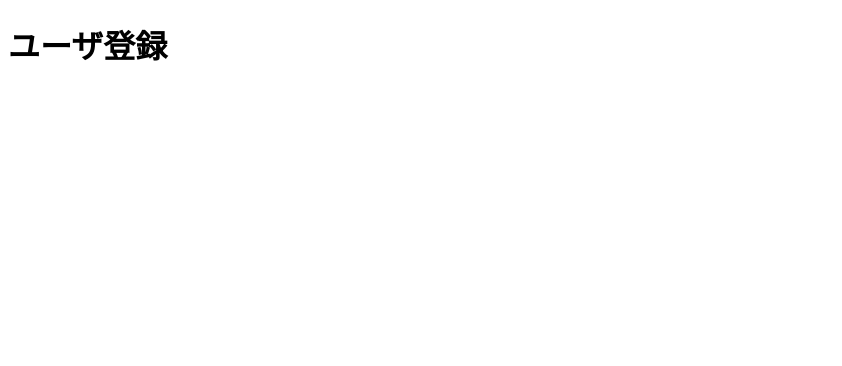
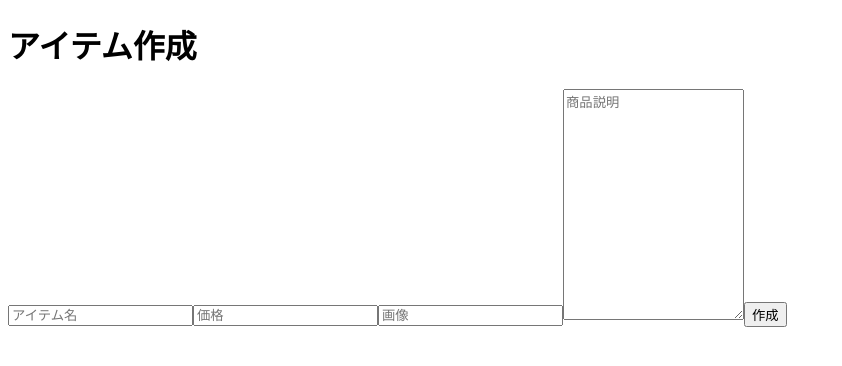
Before and after one commit to ishikado/nexmarket_sample, a Next.js app: page /item/create in a window 1280 px wide. Shown: the top 366 px of the page, without its empty margins (0-842 px from the left). Built offline with nearby package versions, Linux system fonts and the light colour scheme.

Commit message:
cha8.3 実装

```diff
--- a/app/item/create/page.js
+++ b/app/item/create/page.js
@@ -1,9 +1,57 @@
-const Register = () => {
+"use client"
+
+import { useState} from "react"
+import { useRouter } from "next/navigation"
+
+const CreateItem = () => {
+  const [title, setTitle] = useState("")
+  const [price, setPrice] = useState("")
+  const [image, setImage] = useState("")
+  const [description, setDescription] = useState("")
+
+  const router = useRouter()
+
+  const handleSubmit = async(e) => {
+    e.preventDefault()
+    try {
+      const response = await fetch("http://localhost:3000/api/item/create", {
+        method: "POST",
+        headers: {
+          "Accept": "application/json",
+          "Content-Type": "application/json",
+          "Authorization":`Bearer ${localStorage.getItem("token")}`
+        },
+        body: JSON.stringify({
+          title: title,
+          price: price,
+          image: image,
+          description: description,
+          email: "dummy"
+        })
+      })
+      const jsonData = await response.json()
+      alert(jsonData.message)
+
+      router.push("/")
+      router.refresh()
+
+    } catch (error) {
+      alert("アイテム作成失敗")
+    }
+  }
+
   return (
     <div>
-      <h1>ユーザ登録</h1>
+      <h1>アイテム作成</h1>
+      <form onSubmit={handleSubmit}>
+      <input value={title} onChange={(e) => setTitle(e.target.value)} type="text" name="title" placeholder="アイテム名" required/>
+      <input value={price} onChange={(e) => setPrice(e.target.value)} type="text" name="price" placeholder="価格" required/>
+      <input value={image} onChange={(e) => setImage(e.target.value)} type="text" name="image" placeholder="画像" required/>
+      <textarea value={description} onChange={(e) => setDescription(e.target.value)} name="description" rows={15} placeholder="商品説明" required></textarea>
+      <button>作成</button>
+      </form>
     </div>
   )
 }
 
-export default Register
+export default CreateItem
--- a/middleware.js
+++ b/middleware.js
@@ -4,8 +4,8 @@
 
 export async function middleware(request) {
 
-  //const token = await request.headers.get("Authorization")?.split(" ")[1]
-  const token = "eyJhbGciOiJIUzI1NiJ9.eyJlbWFpbCI6ImR1bW15QGdtYWlsaS5jb20iLCJleHAiOjE3NzAwNDMzMzB9.HyUHsmohrnvmrOG6-0mp7nm_72_-EoEirgSrEpc7ak8"
+  const token = await request.headers.get("Authorization")?.split(" ")[1]
+  //const token = "eyJhbGciOiJIUzI1NiJ9.eyJlbWFpbCI6ImR1bW15QGdtYWlsaS5jb20iLCJleHAiOjE3NzAwNDMzMzB9.HyUHsmohrnvmrOG6-0mp7nm_72_-EoEirgSrEpc7ak8"
 
   if(!token) {
     return NextResponse.json({message: "トークンがありません"})
```
